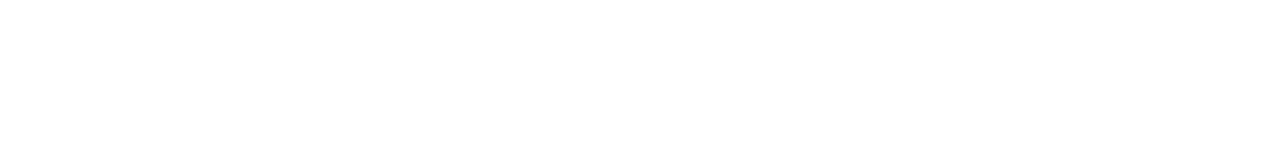
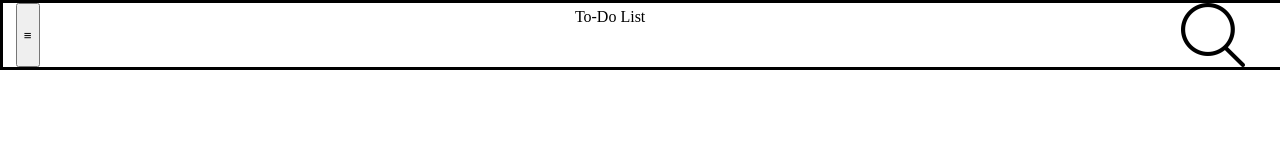
Before and after one commit to adikumar0069-coder/ToDo-Site, a plain HTML site: page index.html in a window 1280 px wide. Drawn offline with Linux system fonts and the light colour scheme.

Commit message:
Doing the besic layout of topbar

```diff
--- a/index.html
+++ b/index.html
@@ -7,6 +7,11 @@
     <link rel="stylesheet" href="style.css">
 </head>
 <body>
+    <div id="top_bar">
+        <button id="threedot">≡</button>
+        <div id="Title">To-Do List</div>
+        <img src="seach.png" alt="src" id="search">
+    </div>
     <script src="index.js"></script>
 </body>
 </html>
--- a/index.js
+++ b/index.js
@@ -0,0 +1,3 @@
+const top_bar = document.getElementById("top_bar");
+const top_bar_style = window.getComputedStyle(top_bar);
+top_bar.style.height = (parseFloat(top_bar_style.width))/20 + "px";
--- a/style.css
+++ b/style.css
@@ -0,0 +1,26 @@
+body{
+    margin: 0;
+    padding: 0;
+}
+
+#top_bar{
+     margin: 0px;
+     padding: 0px;
+     border: 3px solid black;
+     width: 100%;
+     display: flex;
+    justify-content: space-between;
+
+}
+
+#threedot{
+    margin-left: 1%;
+}
+
+#Title{
+    padding-top: 5px;
+}
+
+#search{
+    margin-right: 3%;
+}
```
Also changed, not shown: seach.png (added).
